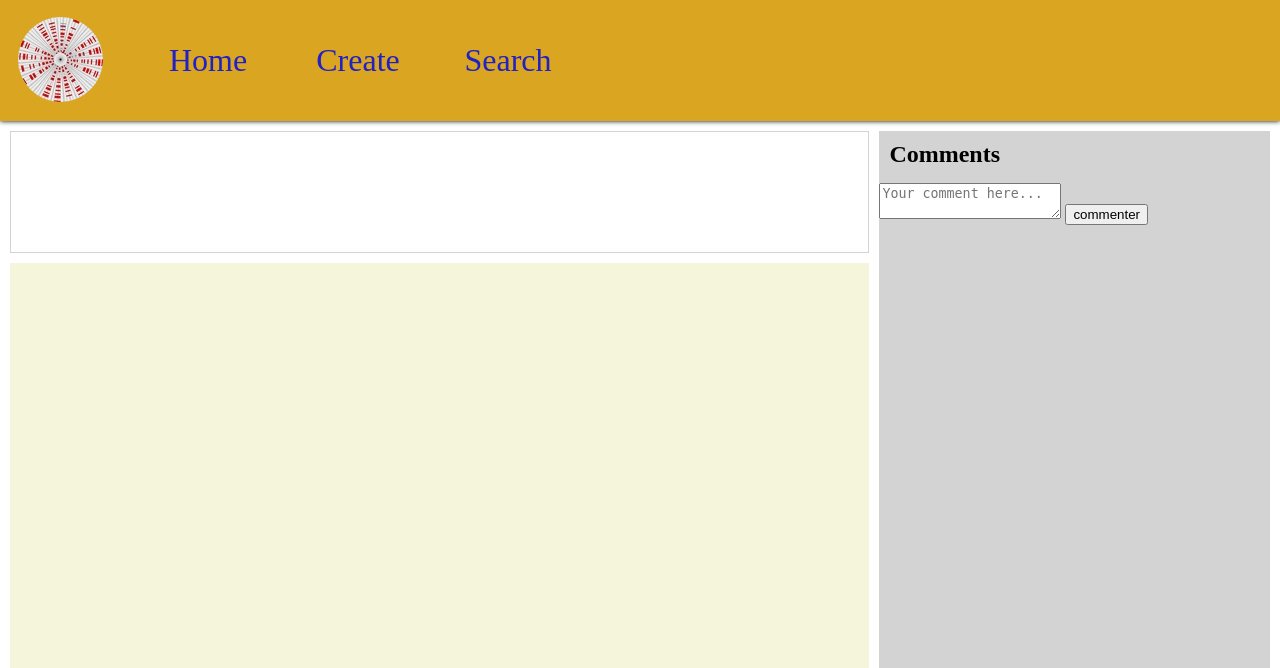
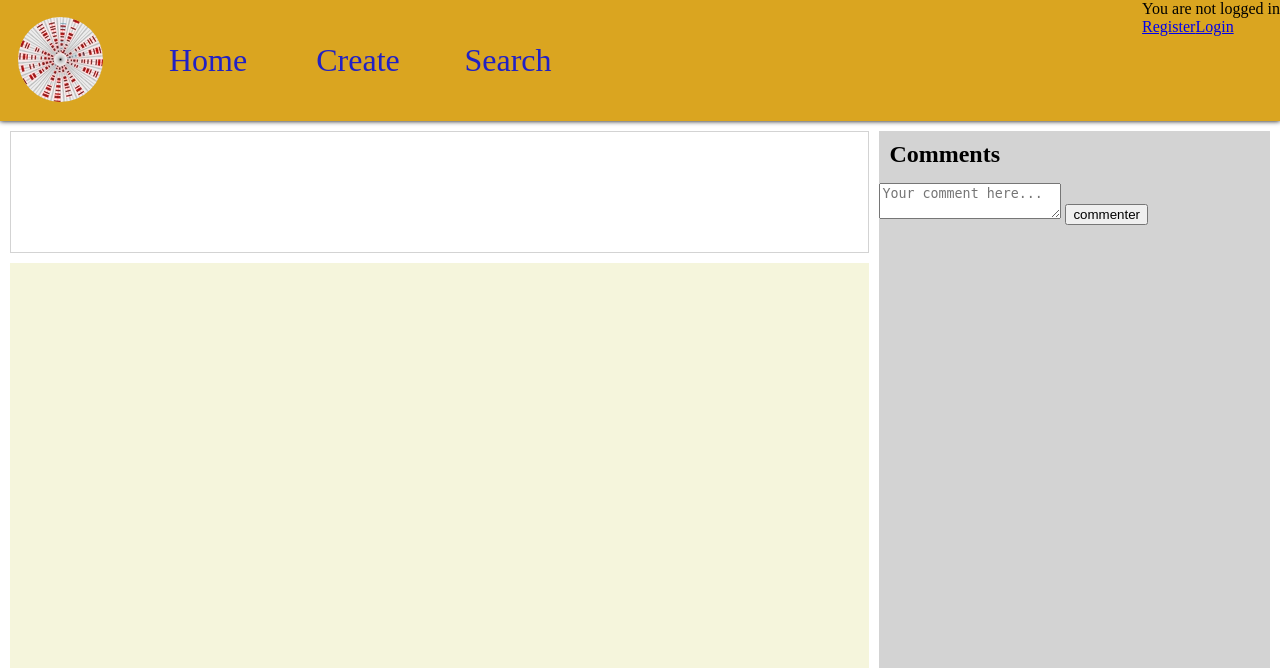
Before and after one commit to Antoine-marchais/sequenceShare, a PHP site: page /pages/sequence.php?name=1 in a window 1280 px wide. Shown: the top 668 px of the page. Run offline with PHP 8.4, Linux system fonts and the light colour scheme; data that the repository does not hold is empty.

Commit message:
add CSS to header

```diff
--- a/assets/header.php
+++ b/assets/header.php
@@ -8,5 +8,10 @@
         <a class="navlink" href="sequenceList.php">Search</a>
     </div>
     <div id="member_space">
+        <p>You are not logged in</p>
+        <div id="visitorActions">
+            <a class="actionButton" href="register.php">Register</a>
+            <a class="actionButton" href="login_page.php">Login</a>
+        </div>
     </div>
 </header>
--- a/src/css/style.css
+++ b/src/css/style.css
@@ -11,6 +11,7 @@ body {
 
 header{
     display: flex;
+    justify-content: space-between;
     width: 100%;
     background-color: goldenrod;
     height: 121px;
@@ -26,6 +27,7 @@ header{
 }
 
 #navbar{
+    flex:1;
     display: flex;
     margin: 0px 0px 0px 30px;
     align-items: center;
@@ -41,6 +43,15 @@ header{
 
 .navlink:hover{
     color: #0f0f57
+}
+
+#member_space{
+    display:flex;
+    flex-direction: column;
+}
+
+#visitorActions{
+    display: flex;
 }
 
 footer{
```
